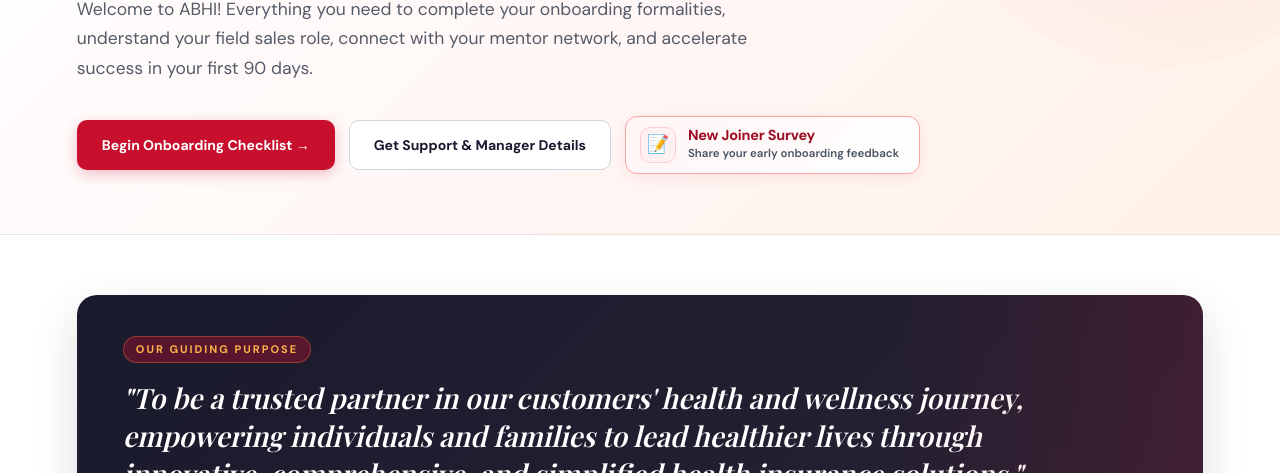
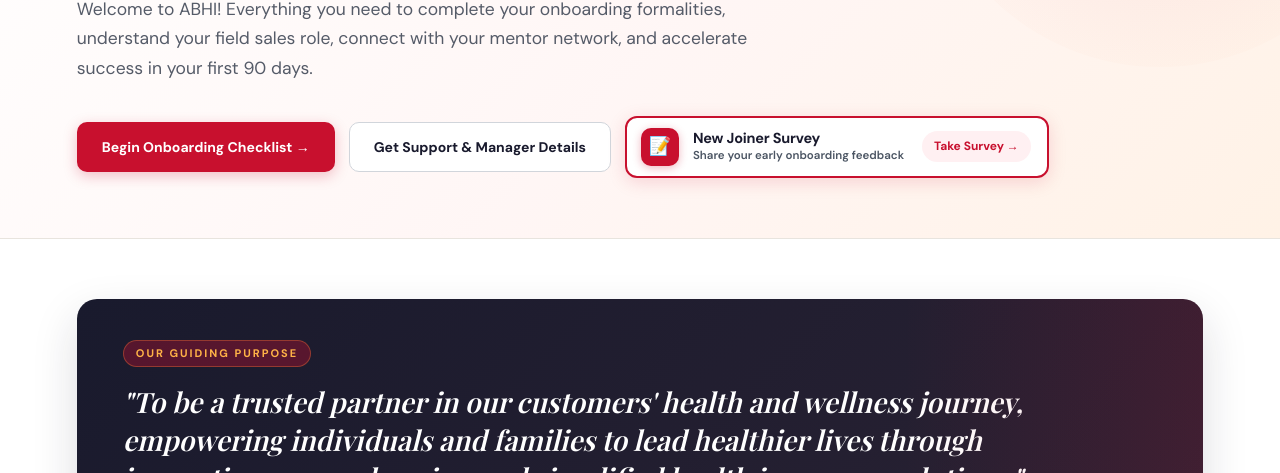
Before and after one commit to Zis440/ABC, a plain HTML site: page index.html in a window 1280 px wide. Shown: the part 327-800 px from the top of the page. Drawn offline with nearby package versions, Linux system fonts and the light colour scheme; a web font is replaced by a local one.

Commit message:
style: redesign survey button component with updated styling and new arrow indicator

```diff
--- a/index.html
+++ b/index.html
@@ -282,36 +282,36 @@
         .survey-btn {
             display: inline-flex;
             align-items: center;
-            gap: 12px;
-            padding: 10px 20px 10px 14px;
-            background: linear-gradient(135deg, #fff5f5 0%, #ffffff 100%);
-            border: 1.5px solid #fca5a5;
+            gap: 14px;
+            padding: 10px 16px 10px 14px;
+            background: #ffffff;
+            border: 2px solid var(--red);
             border-radius: 12px;
             text-decoration: none;
             color: var(--navy);
             transition: all 0.25s ease;
-            box-shadow: 0 4px 14px rgba(200, 16, 46, 0.08);
+            box-shadow: 0 4px 18px rgba(200, 16, 46, 0.15);
             position: relative;
         }
 
         .survey-btn:hover {
-            border-color: var(--red);
-            box-shadow: 0 8px 24px rgba(200, 16, 46, 0.18);
             transform: translateY(-2px);
-            background: #fff;
+            box-shadow: 0 8px 25px rgba(200, 16, 46, 0.25);
+            background: #fff8f8;
         }
 
         .survey-btn .icon-wrapper {
             display: flex;
             align-items: center;
             justify-content: center;
-            width: 36px;
-            height: 36px;
-            background: var(--red-light);
-            color: var(--red);
+            width: 38px;
+            height: 38px;
+            background: var(--red);
+            color: #ffffff;
             border-radius: 10px;
             font-size: 18px;
-            border: 1px solid #fecdd3;
+            box-shadow: 0 2px 8px rgba(200, 16, 46, 0.3);
+            flex-shrink: 0;
         }
 
         .survey-btn .text-wrapper {
@@ -324,7 +324,7 @@
         .survey-btn .text-wrapper b {
             font-size: 14.5px;
             font-weight: 800;
-            color: var(--red-dark);
+            color: var(--navy);
             line-height: 1.2;
             letter-spacing: -0.2px;
         }
@@ -333,8 +333,29 @@
             font-size: 11.5px;
             color: #4b5563;
             font-weight: 600;
-            line-height: 1.4;
+            line-height: 1.3;
             margin-top: 2px;
+        }
+
+        .survey-arrow {
+            display: inline-flex;
+            align-items: center;
+            gap: 4px;
+            background: var(--red-light);
+            color: var(--red);
+            font-size: 12px;
+            font-weight: 800;
+            padding: 6px 12px;
+            border-radius: 20px;
+            transition: all 0.2s ease;
+            white-space: nowrap;
+            margin-left: 4px;
+        }
+
+        .survey-btn:hover .survey-arrow {
+            background: var(--red);
+            color: #ffffff;
+            transform: translateX(3px);
         }
 
         /* ================= VISION & WHY JOIN US SECTION ================= */
@@ -1462,6 +1483,7 @@
                         <b>New Joiner Survey</b>
                         <span>Share your early onboarding feedback</span>
                     </div>
+                    <span class="survey-arrow">Take Survey →</span>
                 </a>
 
             </div>
```
